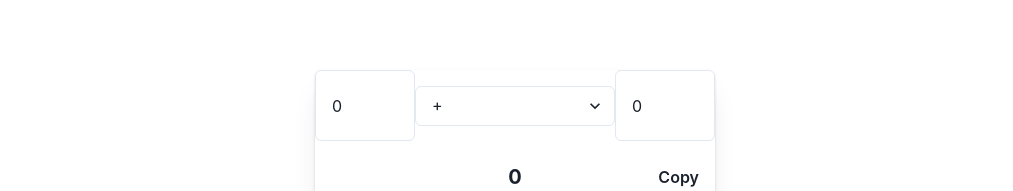
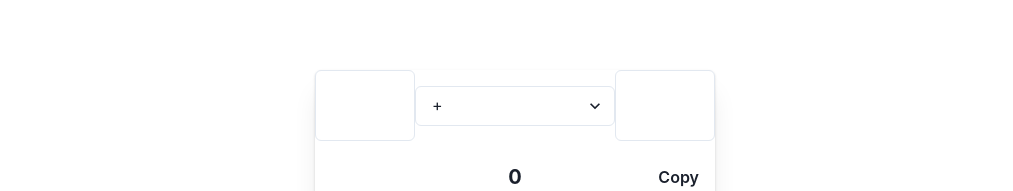
Before and after one commit to delirycki/calc, a Next.js app: page /calculator in a window 1280 px wide. Shown: the part 144-335 px from the top of the page, without its empty margins (125-1138 px from the left). Built offline with nearby package versions, Linux system fonts and the light colour scheme.

Commit message:
editing calck

```diff
--- a/src/Calculator.tsx
+++ b/src/Calculator.tsx
@@ -7,8 +7,8 @@ import { Select } from '@chakra-ui/react'
 
 
 function Calculator() {
-  const [input1 , setInput1] = useState('0')
-  const [input2 , setInput2] = useState('0')
+  const [input1 , setInput1] = useState('')
+  const [input2 , setInput2] = useState('')
   const [result , setResult] = useState<number>(0)
   const [activeInput , setActiveInput] = useState('input1')
 
@@ -43,11 +43,11 @@ function Calculator() {
   }
   const numberButtonHandler = (e:any) => {
     switch(activeInput){
-      case 'inpu1':
+      case 'input1':
         setInput1(input1 + e.target.value)
         break
-      case 'inpu1':
-        setInput2(input1 + e.target.value)
+      case 'input2':
+        setInput2(input2 + e.target.value)
         break
 
     }
```
